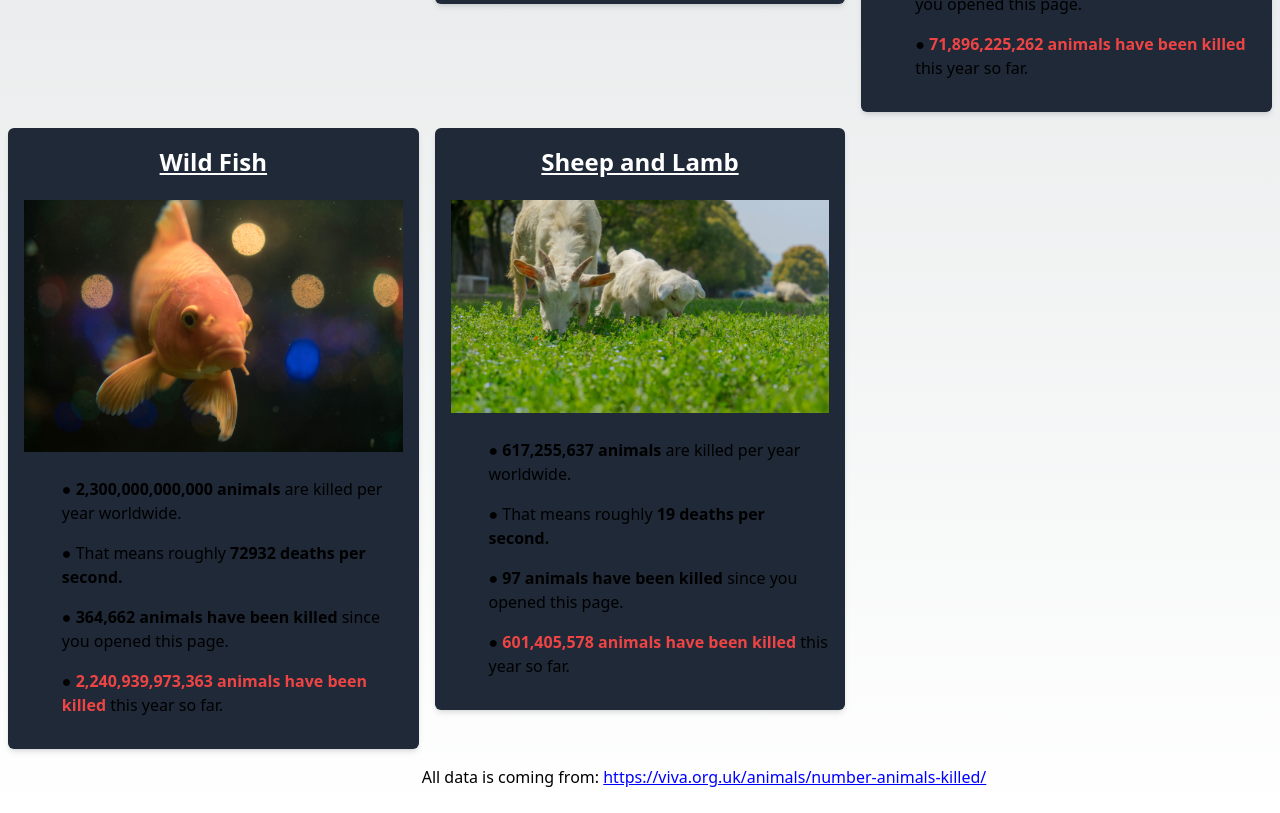
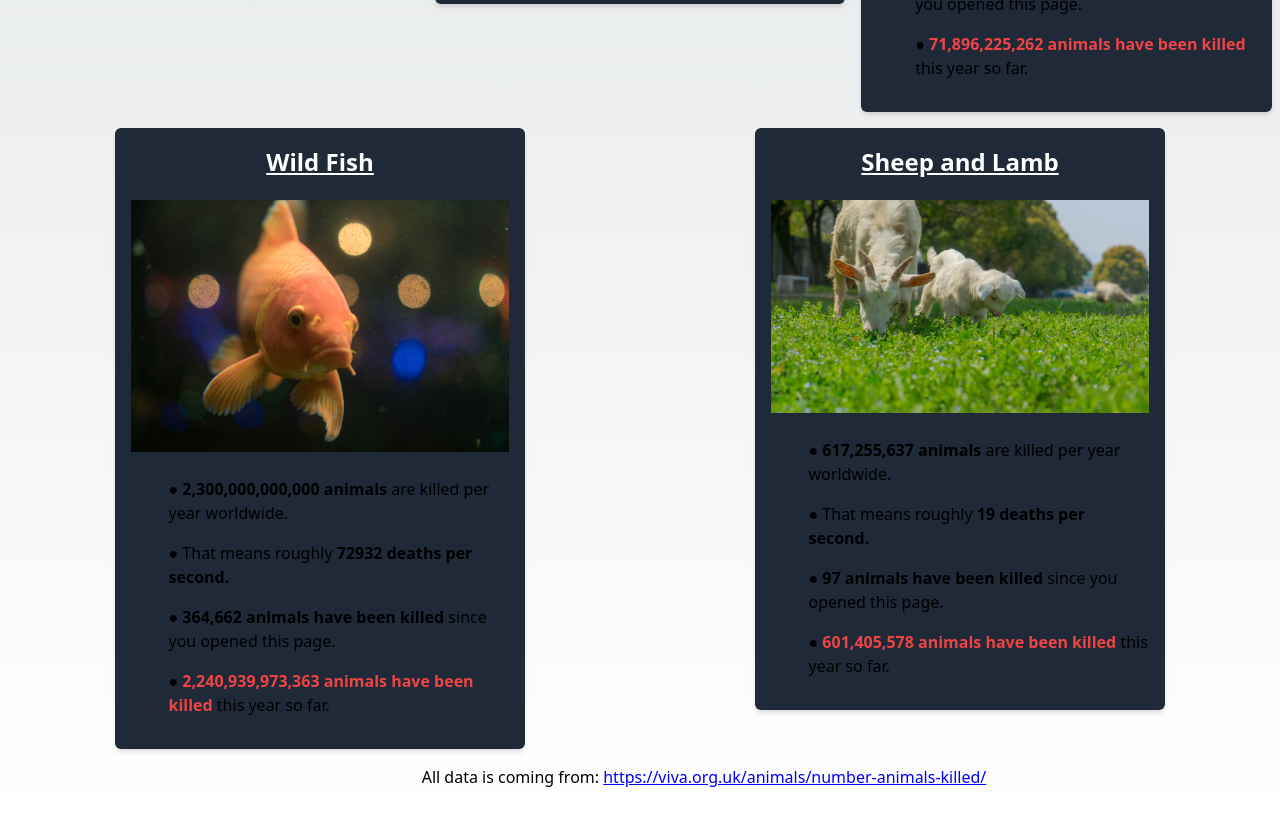
Before and after one commit to chris251190/death-counter, a Next.js app: page / in a window 1280 px wide. Shown: the part 820-1633 px from the top of the page. Built offline with nearby package versions, Linux system fonts and the light colour scheme.

Commit message:
Update AnimalCard styling

```diff
--- a/app/components/AnimalCard.tsx
+++ b/app/components/AnimalCard.tsx
@@ -28,7 +28,7 @@ const AnimalCard: React.FC<AnimalCardProps> = ({
     totalDeaths,
 }) => {
     return (
-        <div className="sm:w-1/3 p-2 w-full mx-auto sm:mx-0">
+        <div className="sm:w-1/3 p-2 w-full mx-2 sm:mx-auto">
             <div className="bg-gray-800 shadow-md rounded-md p-4">
                 <h2 className="text-white">{title}</h2>
 
```
